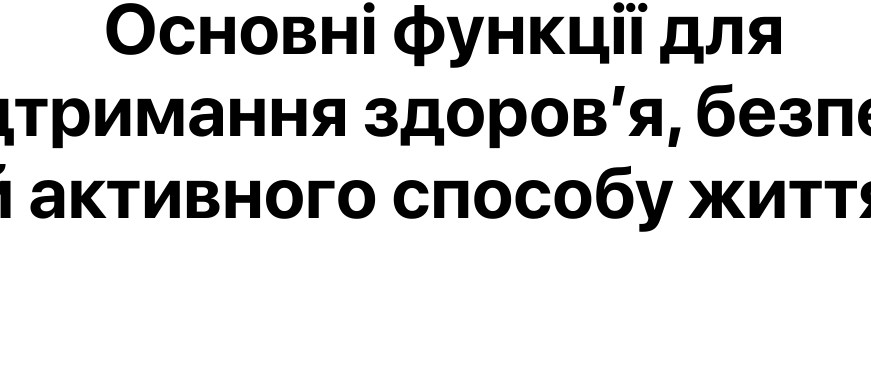
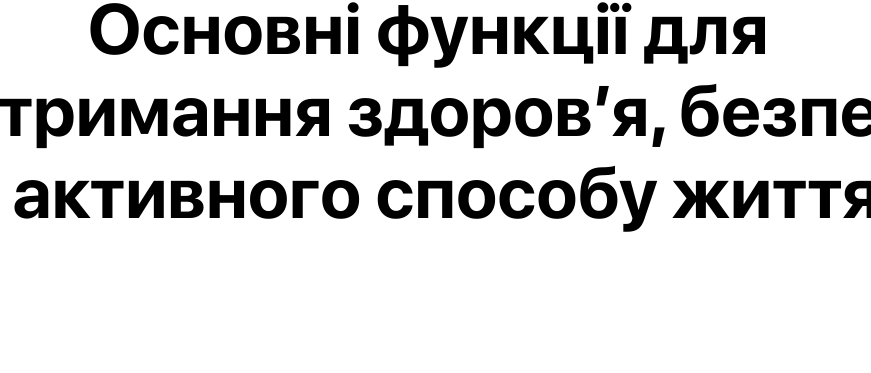
Before and after one commit to sofyaomelyanyk/test-rozetka, a website: page index.html in a window 1280 px wide. Shown: the part 1743-2116 px from the top of the page, without its empty margins (212-1083 px from the left). Drawn offline with nearby package versions, Linux system fonts and the light colour scheme; files that its build step writes are made by us from their sources.

Commit message:
add chanegs

```diff
--- a/sass/base/_common.scss
+++ b/sass/base/_common.scss
@@ -10,9 +10,6 @@ body {
 .container {
   margin-left: auto;
   margin-right: auto;
-
-  padding-left: 16px;
-  padding-right: 16px;
   padding-top: 50px;
   min-width: 320px;
   width: 100%;
```
